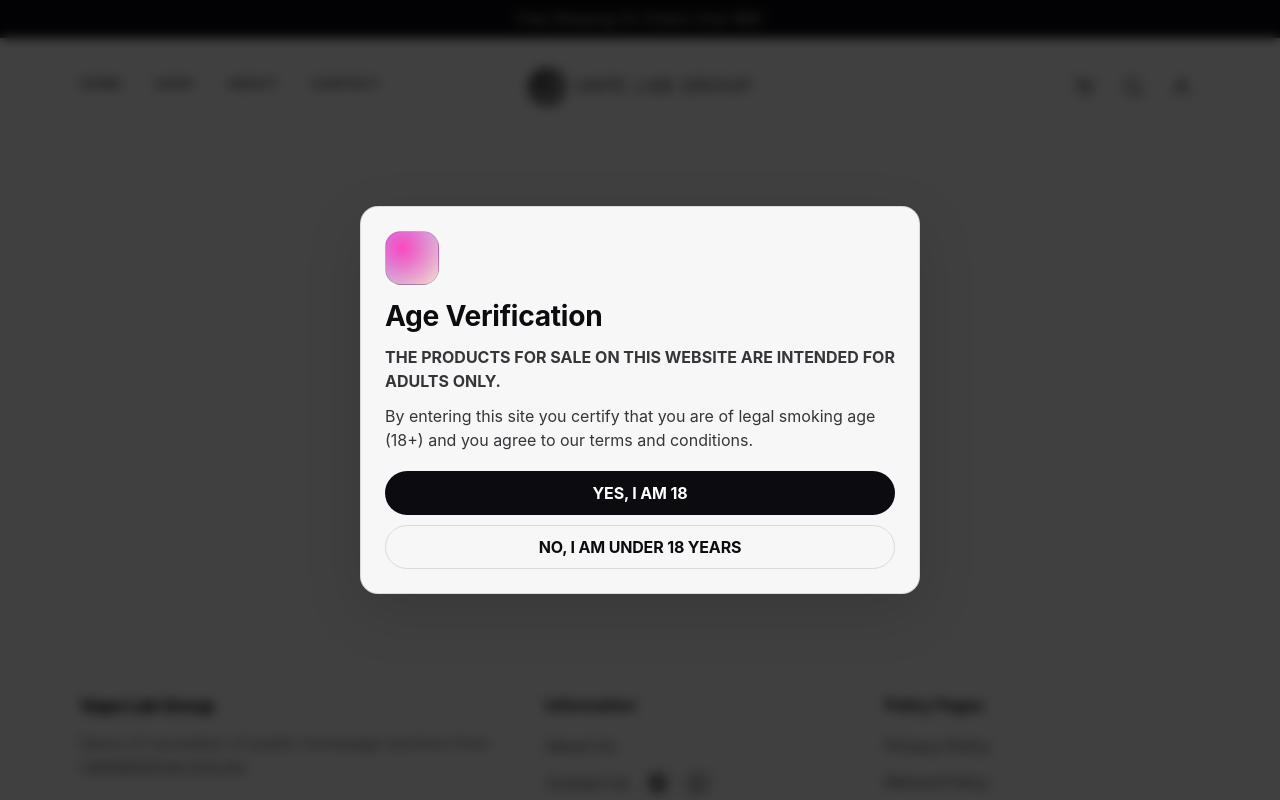
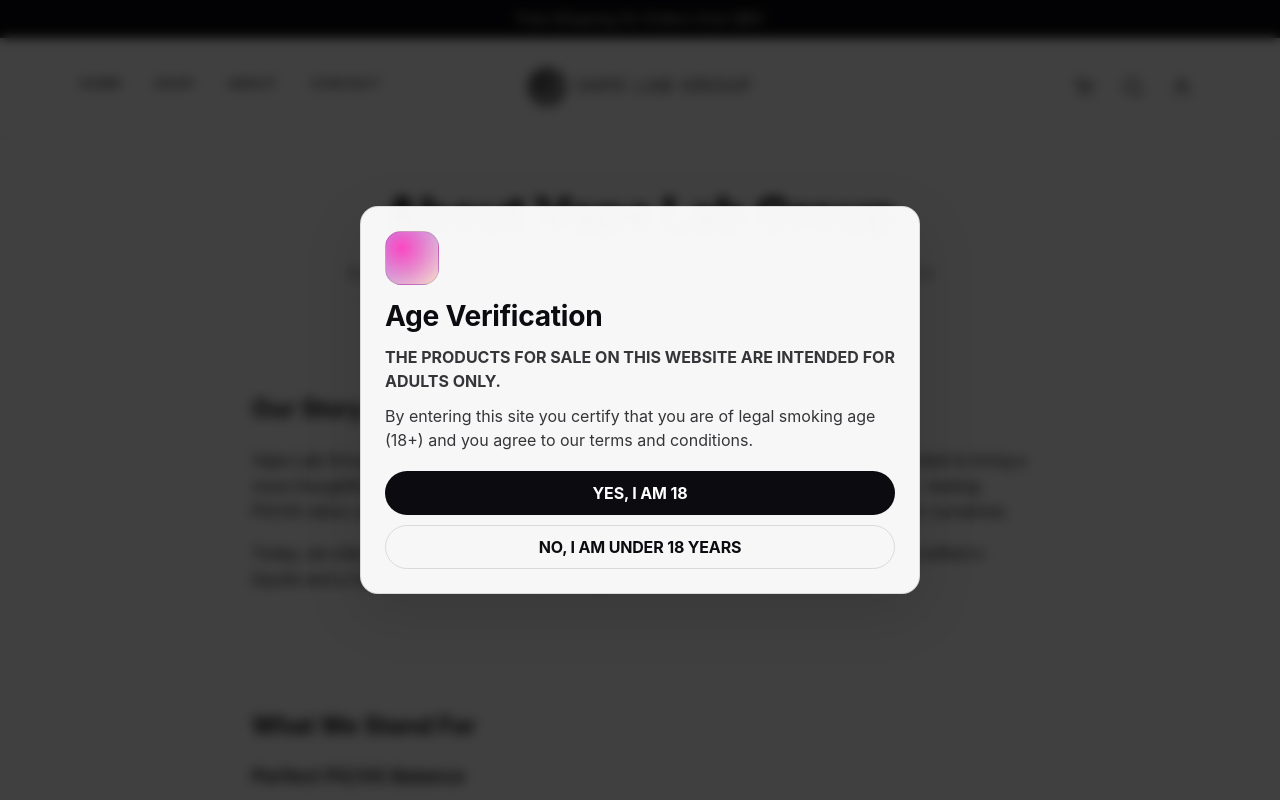
Before and after one commit to kenlin2709/va, an Angular app: page /about in a window 1280 px wide. Before the commit this address led to /. Shown: the top 800 px of the page. Built offline with nearby package versions, Linux system fonts and the light colour scheme.

Commit message:
added about us page

```diff
--- a/src/app/app.routes.ts
+++ b/src/app/app.routes.ts
@@ -148,6 +148,10 @@ export const routes: Routes = [
     loadComponent: () => import('./pages/contact/contact.component').then((m) => m.ContactComponent),
   },
   {
+    path: 'about',
+    loadComponent: () => import('./pages/about/about.component').then((m) => m.AboutComponent),
+  },
+  {
     path: 'refund-policy',
     loadComponent: () => import('./pages/refund-policy/refund-policy.component').then((m) => m.RefundPolicyComponent),
   }
--- /dev/null
+++ b/src/app/pages/about/about.component.html
@@ -0,0 +1,110 @@
+<div class="about-page">
+  <div class="container">
+    <div class="about-header">
+      <h1 class="about-title">About Vape Lab Group</h1>
+      <p class="about-intro">
+        Australian-crafted vape juice and a curated lineup of premium tobacco —
+        smooth flavour, reliable performance, and quality you can taste.
+      </p>
+    </div>
+
+    <div class="about-content">
+      <section class="about-section">
+        <h2 class="section-title">Our Story</h2>
+        <div class="section-content">
+          <p>
+            Vape Lab Group was founded by a small team of flavour obsessives in
+            Australia who wanted to bring a more thoughtful approach to the vape
+            and tobacco aisle. We started in a lab — literally — testing PG/VG
+            ratios until each bottle delivered the kind of smooth, satisfying
+            draw we'd want for ourselves.
+          </p>
+          <p>
+            Today, we ship Australia-wide with a growing catalogue that includes
+            our signature lab-crafted e-liquids and a hand-picked selection of
+            iconic global tobacco brands.
+          </p>
+        </div>
+      </section>
+
+      <section class="about-section">
+        <h2 class="section-title">What We Stand For</h2>
+        <div class="section-content">
+          <h3>Perfect PG/VG Balance</h3>
+          <p>
+            Every bottle we make is formulated with an ideal ratio for consistent
+            vapour density and reliable performance — every single time.
+          </p>
+
+          <h3>Unforgettable Flavours</h3>
+          <p>
+            Inspired by fruits, desserts, drinks, and classics, each flavour is
+            crafted to be vibrant, true-to-taste, and satisfying from the first
+            puff to the last.
+          </p>
+
+          <h3>Smooth &amp; Satisfying</h3>
+          <p>
+            Rich texture and flawless consistency for smooth throat hits and
+            dense clouds — without compromise.
+          </p>
+        </div>
+      </section>
+
+      <section class="about-section">
+        <h2 class="section-title">What We Sell</h2>
+        <div class="section-content">
+          <p>
+            Our catalogue is organised around the moments and moods our
+            customers shop for:
+          </p>
+          <ul>
+            <li><strong>Desserts</strong> — vanilla custard, apple crumble, chocolate, and other rich, indulgent blends.</li>
+            <li><strong>Fruit</strong> — bright, juicy, true-to-taste flavours from cloudy apple to grape and berry.</li>
+            <li><strong>Energy</strong> — bold, intense, long-lasting blends for when you need a lift.</li>
+            <li><strong>Tobacco</strong> — a curated lineup of trusted global brands including Marlboro, Mevius, ESSE, Zhonghua, Shuangxi, AURE, Manchester, and more.</li>
+            <li><strong>Party Mix</strong> — crowd-pleasing variety packs for sharing.</li>
+          </ul>
+          <p>
+            <a href="/collections/all-products">Browse the full range →</a>
+          </p>
+        </div>
+      </section>
+
+      <section class="about-section">
+        <h2 class="section-title">Why Customers Choose Us</h2>
+        <div class="section-content">
+          <ul>
+            <li>Australian-made e-liquids, lab-tested for quality and consistency.</li>
+            <li>A carefully curated tobacco range — only blends we'd stock for ourselves.</li>
+            <li>Fast, discreet shipping across Australia.</li>
+            <li>A 30-day return policy on unopened products — see our
+              <a href="/refund-policy">refund policy</a> for full details.</li>
+            <li>Customer support that actually answers, from people who know the products.</li>
+          </ul>
+        </div>
+      </section>
+
+      <section class="about-section">
+        <h2 class="section-title">Get in Touch</h2>
+        <div class="section-content">
+          <p>
+            Questions about a product, an order, or a wholesale enquiry? We'd
+            love to hear from you.
+          </p>
+          <ul>
+            <li>Email: <a href="mailto:hello@vapelabgroup.com.au">hello@vapelabgroup.com.au</a></li>
+            <li>Contact form: <a href="/contact">vapelabgroup.com.au/contact</a></li>
+          </ul>
+        </div>
+      </section>
+    </div>
+
+    <div class="about-footer">
+      <p class="about-note">
+        Vape Lab Group products are intended for adults of legal smoking age. Please
+        vape and smoke responsibly.
+      </p>
+    </div>
+  </div>
+</div>
--- /dev/null
+++ b/src/app/pages/about/about.component.scss
@@ -0,0 +1,156 @@
+.about-page {
+  min-height: 70vh;
+  background: #ffffff;
+  padding: 3rem 0;
+}
+
+.container {
+  width: min(var(--container), calc(100% - 2rem));
+  margin: 0 auto;
+  max-width: 800px;
+}
+
+.about-header {
+  text-align: center;
+  margin-bottom: 3rem;
+}
+
+.about-title {
+  font-size: clamp(2.5rem, 5vw, 3rem);
+  font-weight: var(--fw-black);
+  color: var(--text);
+  margin: 0 0 1rem 0;
+  letter-spacing: -0.02em;
+}
+
+.about-intro {
+  font-size: 1.1rem;
+  color: var(--muted);
+  line-height: 1.6;
+  margin: 0 auto;
+  max-width: 600px;
+}
+
+.about-content {
+  display: flex;
+  flex-direction: column;
+  gap: 2.5rem;
+}
+
+.about-section {
+  padding: 2rem 0;
+}
+
+.section-title {
+  font-size: 1.5rem;
+  font-weight: var(--fw-bold);
+  color: var(--text);
+  margin: 0 0 1.5rem 0;
+}
+
+.section-content {
+  color: var(--text);
+  line-height: 1.6;
+}
+
+.section-content h3 {
+  font-size: 1.2rem;
+  font-weight: var(--fw-semibold);
+  color: var(--text);
+  margin: 1.5rem 0 0.75rem 0;
+}
+
+.section-content p {
+  margin: 0 0 1rem 0;
+}
+
+.section-content ul,
+.section-content ol {
+  margin: 1rem 0;
+  padding-left: 1.5rem;
+}
+
+.section-content li {
+  margin-bottom: 0.5rem;
+  color: var(--muted);
+}
+
+.section-content li:last-child {
+  margin-bottom: 0;
+}
+
+.section-content a {
+  color: #d97a2b;
+  text-decoration: none;
+  font-weight: 500;
+}
+
+.section-content a:hover {
+  text-decoration: underline;
+}
+
+.about-footer {
+  margin-top: 3rem;
+  padding-top: 2rem;
+  border-top: 1px solid rgba(11, 11, 16, 0.12);
+  text-align: center;
+}
+
+.about-note {
+  color: var(--muted);
+  font-size: 0.9rem;
+  margin: 0;
+  font-style: italic;
+}
+
+@media (max-width: 768px) {
+  .about-page {
+    padding: 2rem 0;
+  }
+
+  .about-header {
+    margin-bottom: 2rem;
+  }
+
+  .about-title {
+    font-size: 2.2rem;
+  }
+
+  .about-intro {
+    font-size: 1rem;
+  }
+
+  .about-content {
+    gap: 2rem;
+  }
+
+  .about-section {
+    padding: 1.5rem;
+  }
+
+  .section-title {
+    font-size: 1.3rem;
+  }
+}
+
+@media (max-width: 480px) {
+  .container {
+    width: calc(100% - 1rem);
+  }
+
+  .about-page {
+    padding: 1.5rem 0;
+  }
+
+  .about-header {
+    margin-bottom: 1.5rem;
+  }
+
+  .about-title {
+    font-size: 2rem;
+  }
+
+  .about-section {
+    padding: 1.25rem;
+  }
+}
--- /dev/null
+++ b/src/app/pages/about/about.component.ts
@@ -0,0 +1,12 @@
+import { ChangeDetectionStrategy, Component } from '@angular/core';
+import { CommonModule } from '@angular/common';
+
+@Component({
+  selector: 'app-about',
+  standalone: true,
+  imports: [CommonModule],
+  templateUrl: './about.component.html',
+  styleUrl: './about.component.scss',
+  changeDetection: ChangeDetectionStrategy.OnPush,
+})
+export class AboutComponent {}
--- a/src/app/ui/site-footer/site-footer.component.html
+++ b/src/app/ui/site-footer/site-footer.component.html
@@ -11,9 +11,9 @@
 
     <div class="footer__col">
       <div class="footer__head">Information</div>
-      <a class="footer__link" href="#">About Us</a>
+      <a class="footer__link" href="/about">About Us</a>
       <div class="footer__contact">
-      <a class="footer__link" href="#">Contact Us</a>
+      <a class="footer__link" href="/contact">Contact Us</a>
         <div class="footer__social">
           <a href="https://t.me/kenlin2709" target="_blank" class="footer__social-link" aria-label="Contact us on Telegram">
             <svg class="footer__social-icon" viewBox="0 0 24 24">
--- a/src/app/ui/site-header/site-header.component.html
+++ b/src/app/ui/site-header/site-header.component.html
@@ -25,7 +25,7 @@
         <nav class="nav" aria-label="Primary">
           <a class="nav__item" href="/">Home</a>
           <a class="nav__item" href="/collections/all-products">Shop</a>
-          <a class="nav__item" href="#">About</a>
+          <a class="nav__item" [routerLink]="['/about']">About</a>
           <a class="nav__item" [routerLink]="['/contact']">Contact</a>
           <a class="nav__item" *ngIf="auth.customer()?.isAdmin" [routerLink]="['/admin']">Admin</a>
         </nav>
@@ -107,6 +107,7 @@
 
       <nav class="drawer__nav" aria-label="Mobile navigation">
         <a class="drawer__row" href="/collections/all-products" (click)="closeMenu()">ALL PRODUCTS</a>
+        <a class="drawer__row" [routerLink]="['/about']" (click)="closeMenu()">ABOUT</a>
         <a class="drawer__row" [routerLink]="['/contact']" (click)="closeMenu()">CONTACT</a>
         <a class="drawer__row" *ngIf="auth.customer()?.isAdmin" [routerLink]="['/admin']" (click)="closeMenu()">
           ADMIN
```
